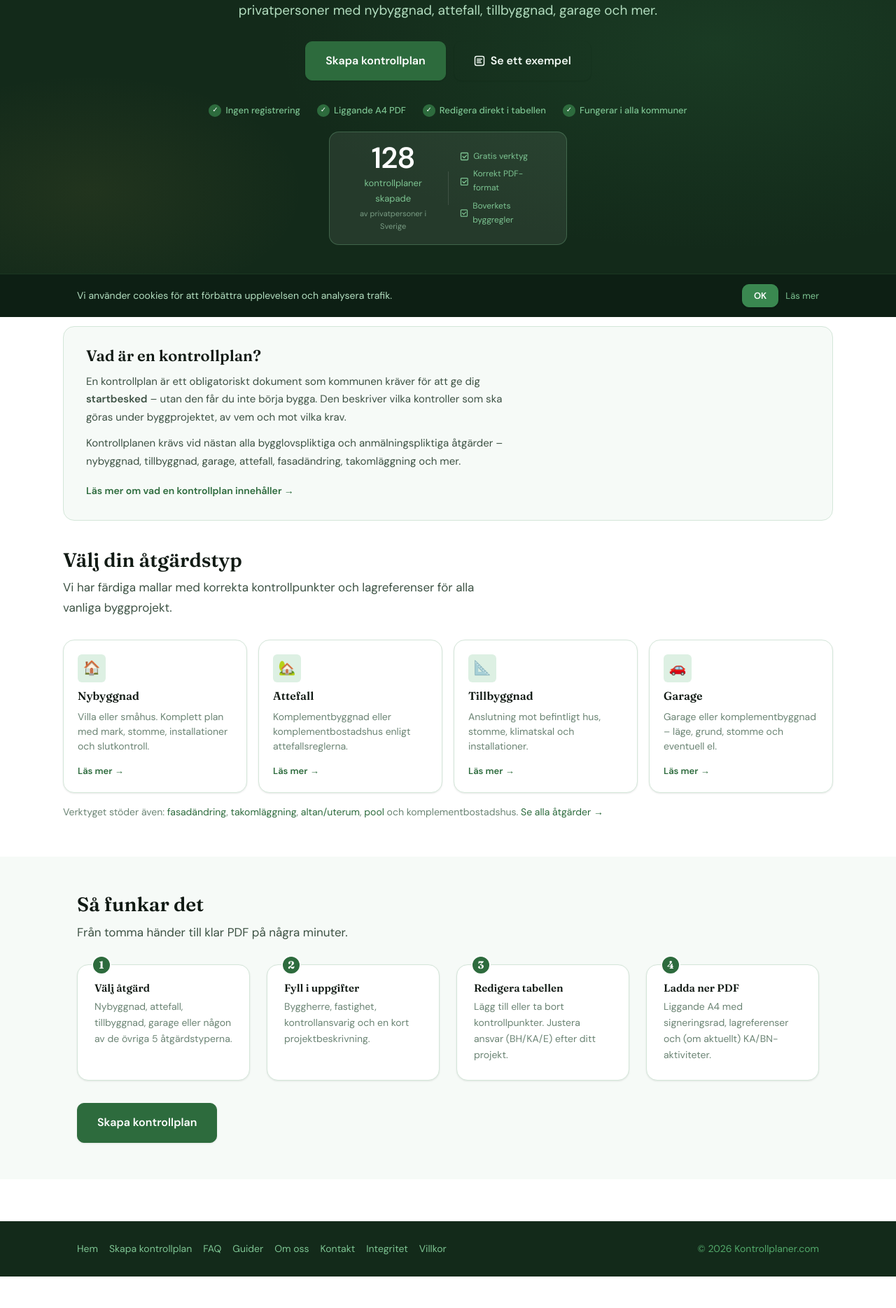
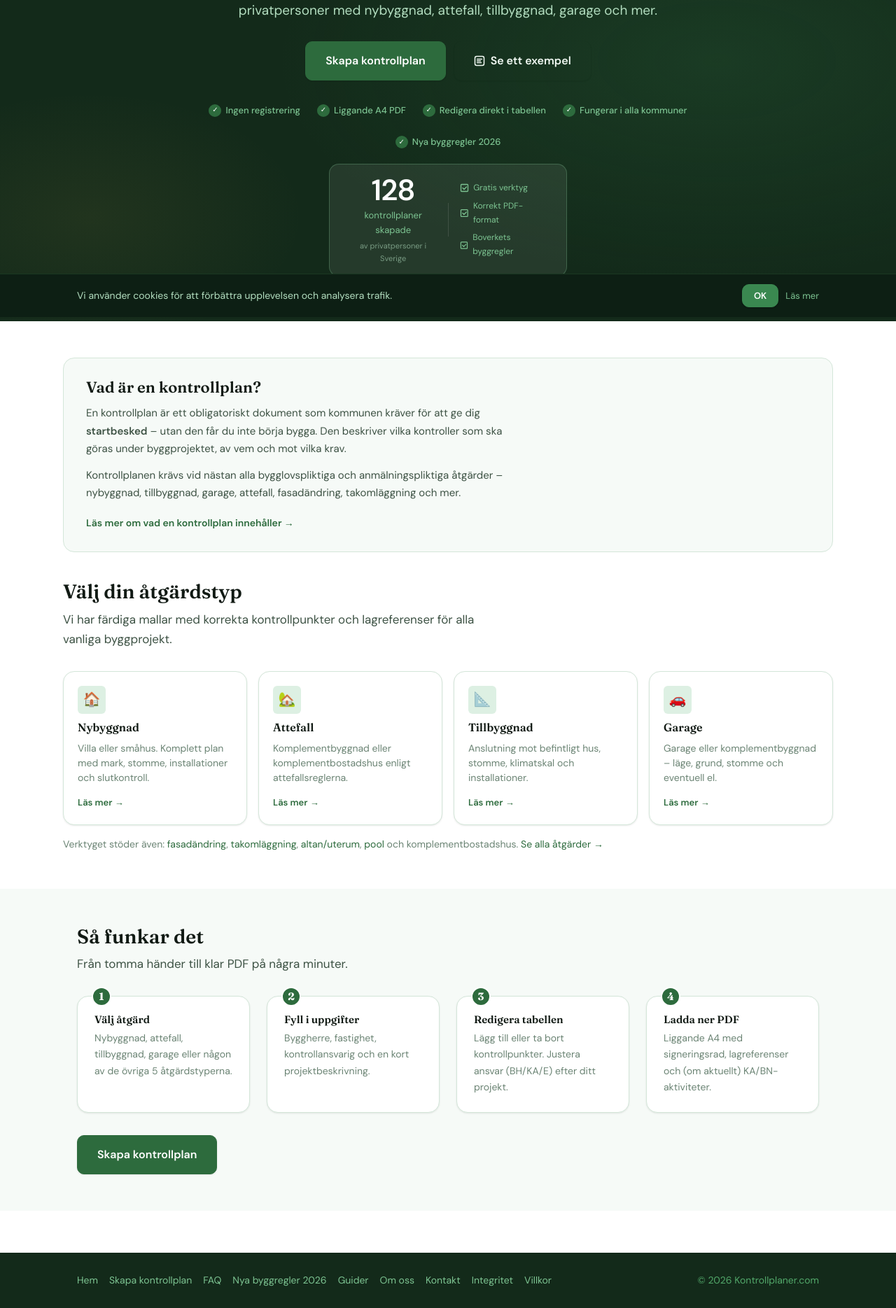
Before and after one commit to NiklasLorentz/kontrollplan-app, a Flask app: page / in a window 1280 px wide. Shown: the part 347-2216 px from the top of the page at 70% size. Before the commit the page ends 2171 px from the top, so only its background shows below. Run offline with Flask 3, Linux system fonts and the light colour scheme.

Commit message:
Add files via upload

```diff
--- a/templates/base.html
+++ b/templates/base.html
@@ -69,6 +69,7 @@
         <a href="/">Hem</a>
         <a href="/skapa">Skapa kontrollplan</a>
         <a href="/faq">FAQ</a>
+        <a href="/kontrollplan-nya-byggregler">Nya byggregler 2026</a>
         <a href="/guide">Guider</a>
         <a href="/om">Om oss</a>
         <a href="/kontakt">Kontakt</a>
--- a/templates/landing.html
+++ b/templates/landing.html
@@ -1,7 +1,7 @@
 {% extends "base.html" %}
 {% block title %}Skapa kontrollplan gratis – ladda ner PDF direkt | Kontrollplaner.com{% endblock %}
 {% block meta %}
-<meta name="description" content="Skapa din kontrollplan gratis och ladda ner PDF direkt – ingen registrering. Färdiga mallar för nybyggnad, attefall, tillbyggnad, garage och mer. Klar på 5 minuter.">
+<meta name="description" content="Skapa kontrollplan gratis och ladda ner PDF direkt. Uppdaterad enligt nya byggregler 2026 (BFS 2024:4–13). Mallar för nybyggnad, attefall, tillbyggnad, garage och mer. Klar på 5 minuter.">
 <link rel="canonical" href="https://www.kontrollplaner.com/">
 {% endblock %}
 
@@ -25,6 +25,7 @@
       <span class="trust-item"><span class="trust-icon">✓</span>Liggande A4 PDF</span>
       <span class="trust-item"><span class="trust-icon">✓</span>Redigera direkt i tabellen</span>
       <span class="trust-item"><span class="trust-icon">✓</span>Fungerar i alla kommuner</span>
+      <span class="trust-item"><span class="trust-icon">✓</span>Nya byggregler 2026</span>
     </div>
     <div id="hero-counter" style="display:none;align-items:center;justify-content:center;gap:16px;margin-top:20px;padding:16px 28px;background:rgba(255,255,255,.08);border:1.5px solid rgba(125,196,146,.3);border-radius:14px;max-width:340px;margin-left:auto;margin-right:auto;">
       <div style="text-align:center;">
```
